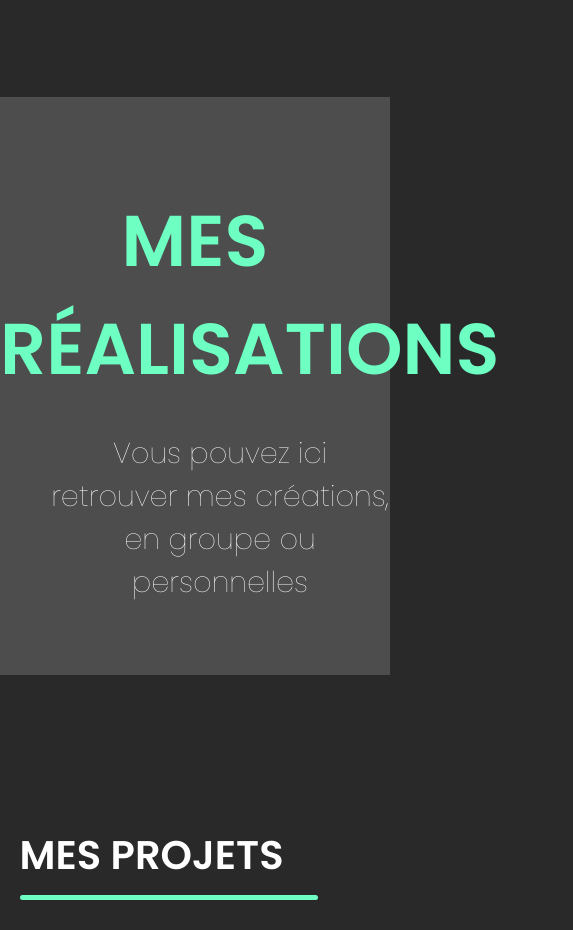
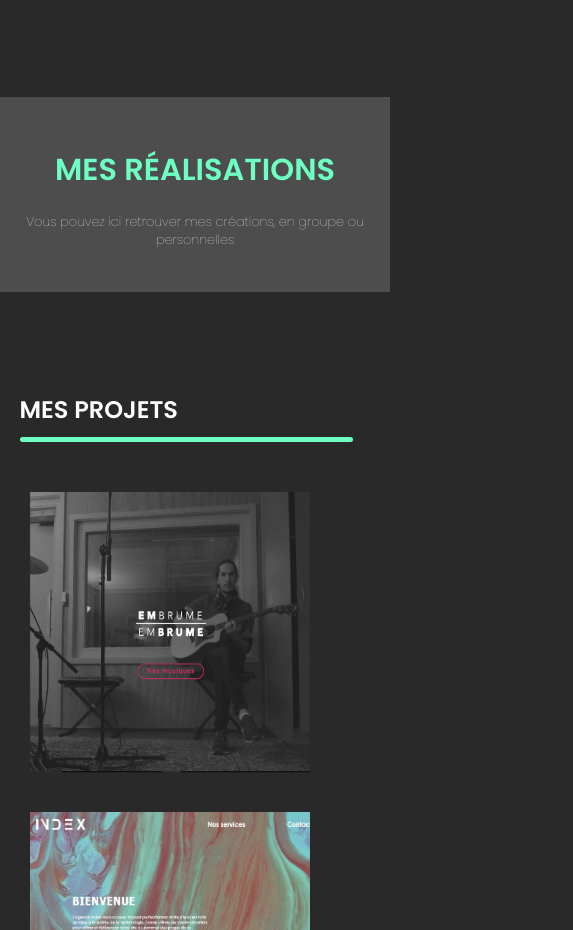
Before and after one commit to Kevin-Chatelain/e-portfolio, a plain HTML site: page realisation.html in a window 390 px wide. Shown: the part 103-1033 px from the top of the page, 573 px wide, since content can reach past the window. Drawn offline with Linux system fonts and the light colour scheme; a web font is replaced by a local one.

Commit message:
Add files via upload

```diff
--- a/style/responsive.css
+++ b/style/responsive.css
@@ -151,4 +151,44 @@
         padding: 20px 50px;
     }
 
+
+
+
+    /* Partie Réalisations */
+
+
+    .haut {
+        padding: 30px 20px;
+        margin: 100px auto;
+    }
+    .haut>h1 {
+        font-size: 1.9em;
+    }
+
+    .haut>p {
+        font-size: 0.8em;
+        margin-left: 0;
+    }
+
+    .bas {
+        position: relative;
+        min-height: 2000px;
+    }
+
+    .bas>h2 {
+        font-size: 1.5em;
+    }
+
+    .bas>h2>div {
+        width: 95%;
+    }
+
+    .ligne_rea {
+        flex-direction: column;
+        position: relative;
+    }
+
+    .flip-box {
+        margin: 20px 10px;
+    }
 }
```
